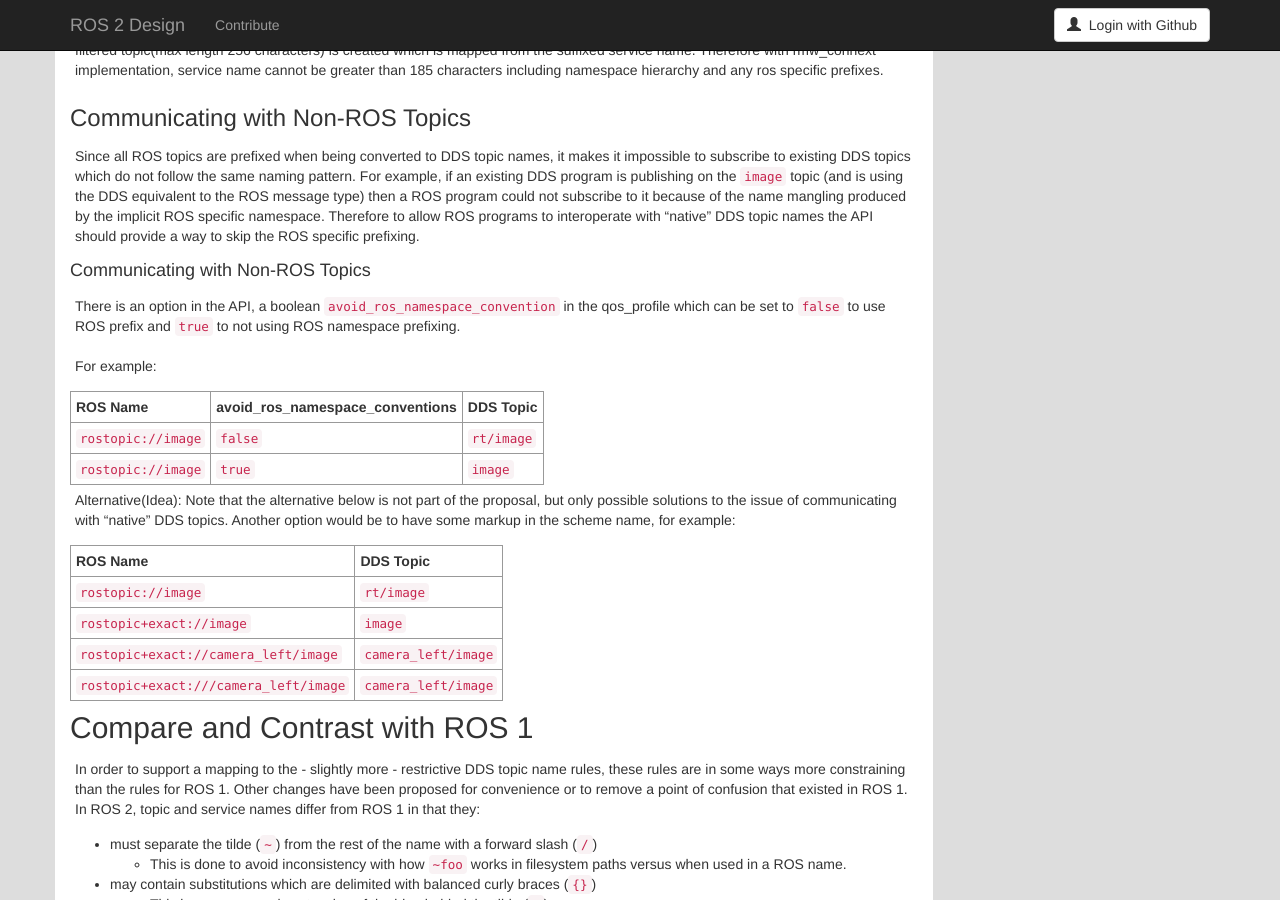
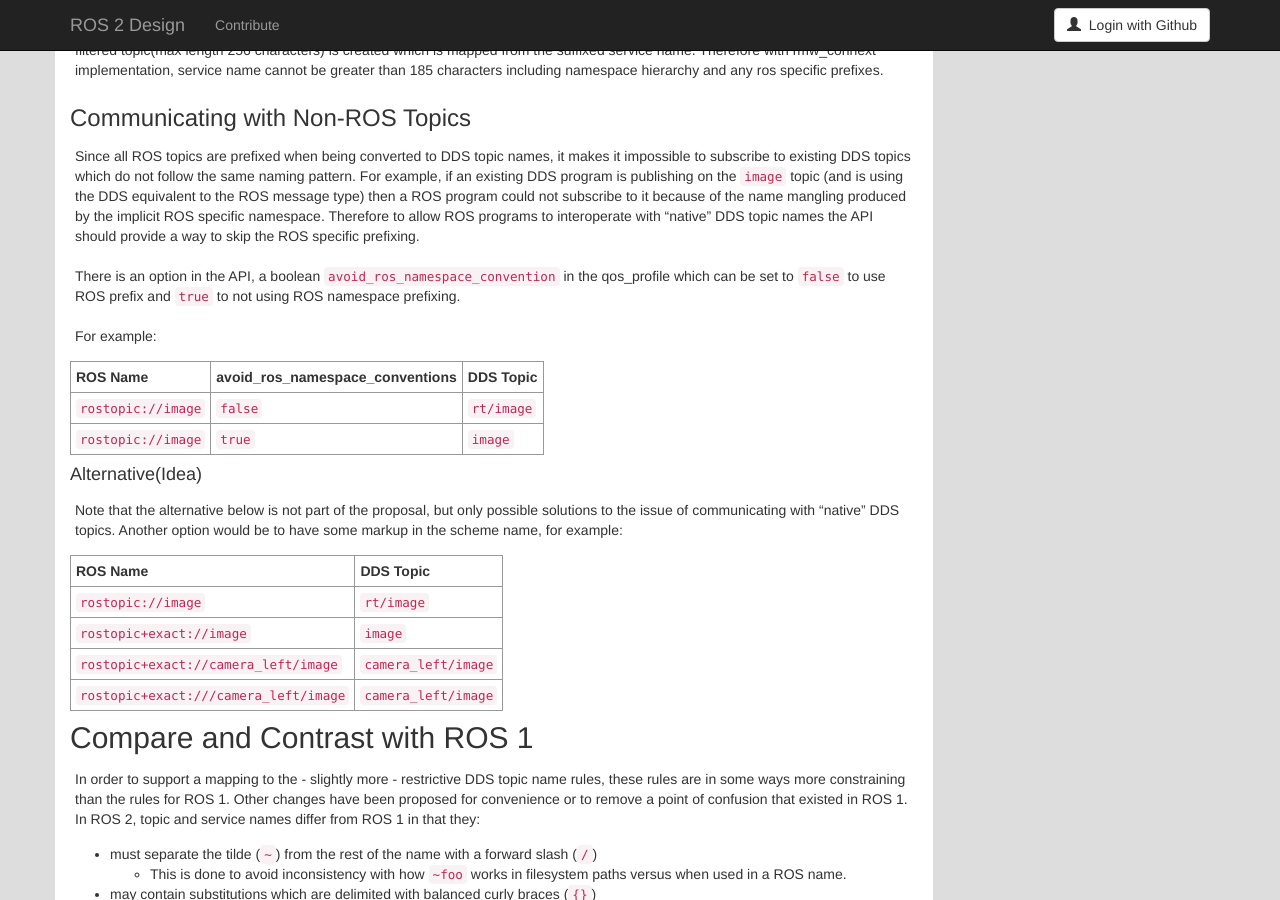
Before and after one commit to ros2/design, a Jekyll site: the page built from articles/140_topic_and_service_name_mapping.md, in a window 1280 px wide and 900 px high, scrolled down 5219 px. Built offline with Jekyll 4.4.1, drawn with Linux system fonts in a browser that asks for light colours; nearby versions of some CDN libraries; some of the changed text lies outside the part shown.

Commit message:
avoid having same section and subsection title

```diff
--- a/articles/140_topic_and_service_name_mapping.md
+++ b/articles/140_topic_and_service_name_mapping.md
@@ -253,7 +253,6 @@ Since all ROS topics are prefixed when being converted to DDS topic names, it ma
 For example, if an existing DDS program is publishing on the `image` topic (and is using the DDS equivalent to the ROS message type) then a ROS program could not subscribe to it because of the name mangling produced by the implicit ROS specific namespace.
 Therefore to allow ROS programs to interoperate with "native" DDS topic names the API should provide a way to skip the ROS specific prefixing.
 
-#### Communicating with Non-ROS Topics
 
 There is an option in the API, a boolean `avoid_ros_namespace_convention` in the qos_profile which can be set to `false` to use ROS prefix and `true` to not using ROS namespace prefixing.
 
@@ -264,7 +263,8 @@ For example:
 | `rostopic://image`    | `false`                            | `rt/image`  |
 | `rostopic://image`    | `true`                             | `image`     |
 
-Alternative(Idea):
+#### Alternative(Idea)
+
 Note that the alternative below is not part of the proposal, but only possible solutions to the issue of communicating with "native" DDS topics.
 Another option would be to have some markup in the scheme name, for example:
 
```
